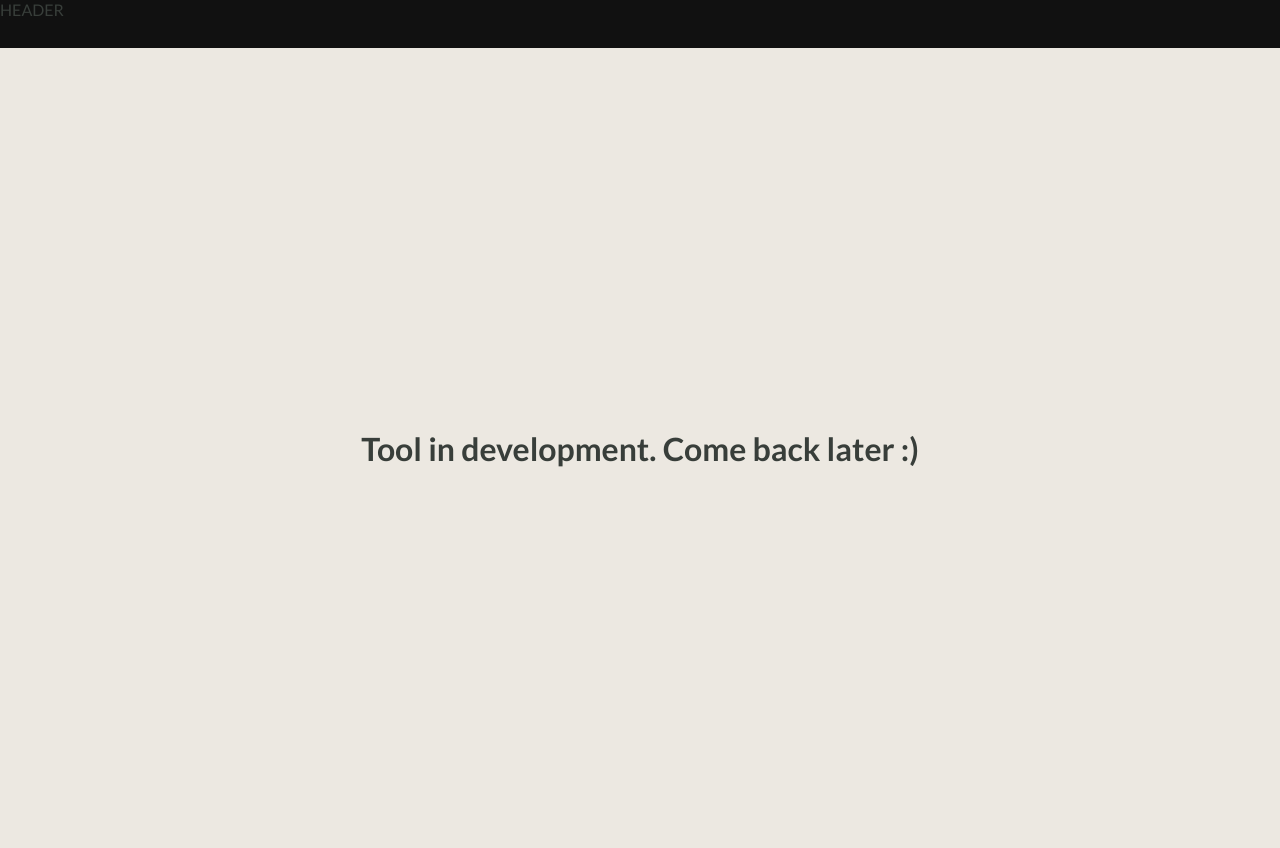
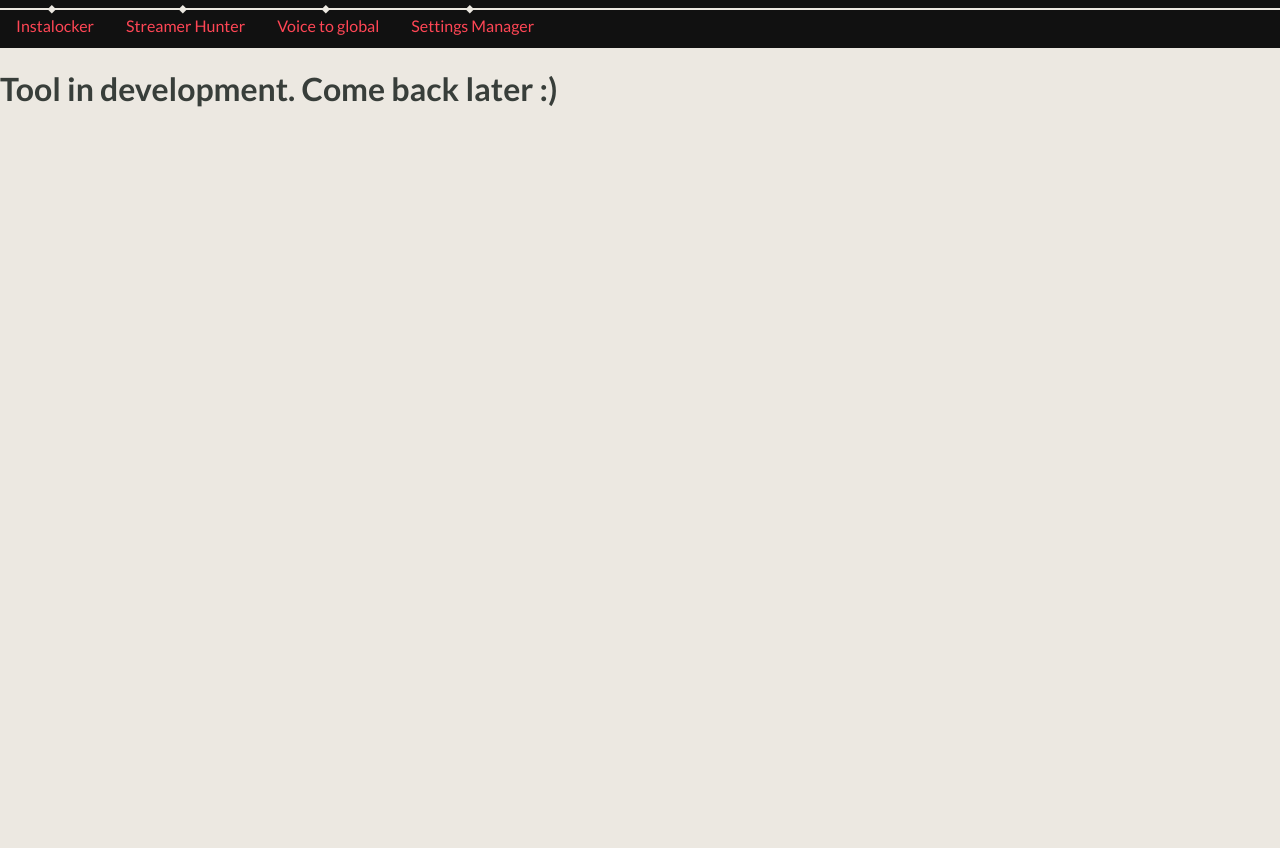
Before and after one commit to Davi-S/Toolorant, a Python web app: template src/flask_application/index_bp/templates/index/in_development.html in a window 1280 px wide. After the commit the page ends 107 px from the top, so only its background shows below. Run offline with Jinja, Linux system fonts and the light colour scheme; the template is opened without the code that fills it, so the values that code supplies are empty; some libraries are stand-ins or nearby versions.

Commit message:
Added horizontal base menu

```diff
--- a/src/flask_application/static/css/layout.css
+++ b/src/flask_application/static/css/layout.css
@@ -1,6 +1,7 @@
 #l-main-header {
     background-color: var(--black-shade);
     height: 3em;
+    overflow: hidden;
 }
 
 #l-main-menu {
@@ -49,7 +50,7 @@
 }
 
 /* TODO: remove some margin to prevent scroll bar to appear */
-.simple-message {
+.l-simple-message {
     align-items: center;
     display: flex;
     height: 100vh;
--- a/src/flask_application/static/css/module.css
+++ b/src/flask_application/static/css/module.css
@@ -16,7 +16,7 @@
     width: 0.35rem;
 }
 
-.diamond-list.rotating-diamond li:hover::before {
+.rotating-diamond li:hover::before {
     /* 180 + 45 (the angle for a square to look like a "diamond" is 45) */
     transform: rotate(225deg);
 }
@@ -38,6 +38,41 @@
     color: var(--accent-color);
 }
 
+#main-header-line {
+    height: 100%;
+    margin-top: 0.5rem;
+    border-top: solid 2px var(--primary-color);
+    box-sizing: border-box;
+}
+
+#main-header-menu {
+    transform: translateY(calc(-1px + -0.35rem/2));
+}
+
+.horizontal-diamond-list {
+    display: flex;
+    list-style-type: none;
+    padding: 0;
+}
+
+.horizontal-diamond-list li {
+    padding: 0 1rem;
+    position: relative;
+}
+
+.horizontal-diamond-list li::before {
+    background-color: var(--primary-color);
+    content: "";
+    display: block;
+    height: 0.35rem;
+    left: calc(50% + -0.35rem);
+    margin-bottom: 0.25rem;
+    position: relative;
+    transform: rotate(45deg);
+    transition: 0.5s;
+    /* (√2 / 2 / 2) = 0.35 -> half the diagonal of the square */
+    width: 0.35rem;
+}
 .btn {
     align-items: center;
     cursor: pointer;
--- a/src/flask_application/templates/base.html
+++ b/src/flask_application/templates/base.html
@@ -31,9 +31,15 @@
 </head>
 <body {% block body_attr %}{% endblock %}>
     {% block header %}
-        <!-- TODO: Make header -->
         <header id="l-main-header">
-            HEADER
+            <div id="main-header-line">
+                <ul id="main-header-menu" class="horizontal-diamond-list rotating-diamond">
+                    <li><a href="{{ url_for('instalocker_bp.index') }}">Instalocker</a></li>
+                    <li><a href="{{ url_for('index_bp.in_development') }}">Streamer Hunter</a></li>
+                    <li><a href="{{ url_for('index_bp.in_development') }}">Voice to global</a></li>
+                    <li><a href="{{ url_for('index_bp.in_development') }}">Settings Manager</a></li>
+                </ul>
+            </div>
         </header>
     {% endblock %}
     <main {% block main_attr %}{% endblock %}>
```
